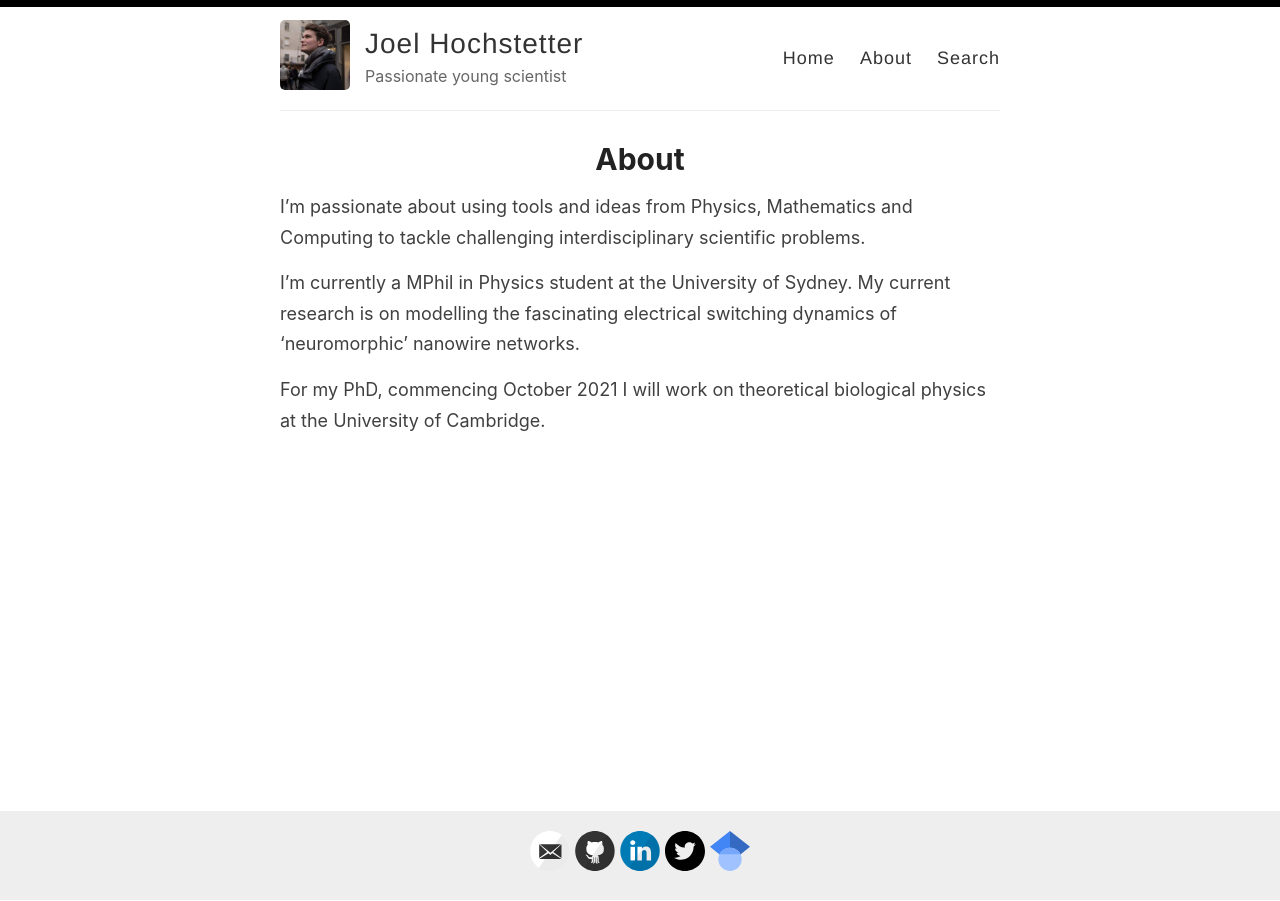
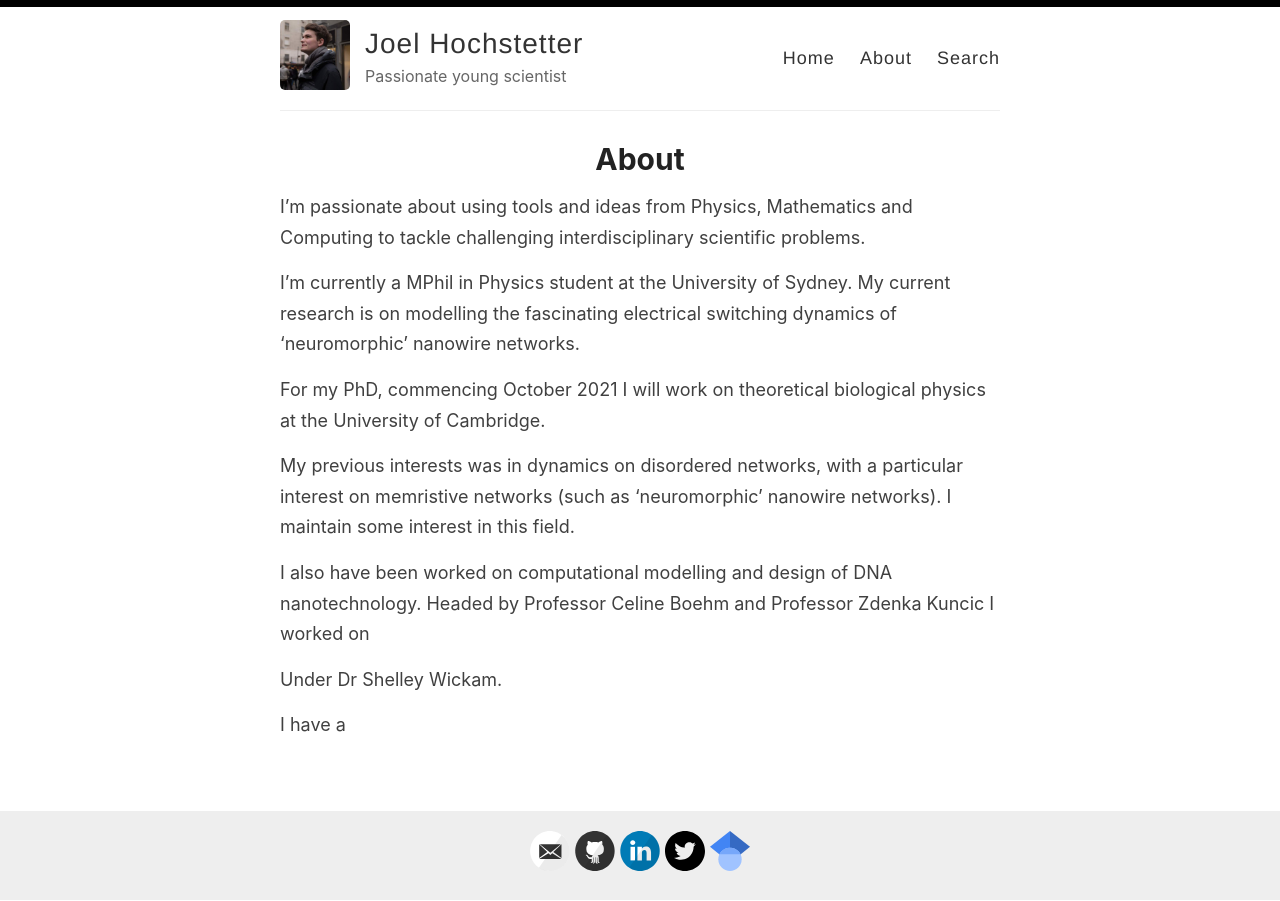
Before and after one commit to joelhochstetter/joelhochstetter.github.io, a Jekyll site: the page built from _pages/about.md, in a window 1280 px wide. Built offline with Jekyll 4.4.1, drawn with Linux system fonts in a browser that asks for light colours.

Commit message:
Update files

```diff
--- a/_pages/about.md
+++ b/_pages/about.md
@@ -9,3 +9,17 @@ I'm passionate about using tools and ideas from Physics, Mathematics and Computi
 I'm currently a MPhil in Physics student at the University of Sydney. My current research is on modelling the fascinating electrical switching dynamics of 'neuromorphic' nanowire networks.
 
 For my PhD, commencing October 2021 I will work on theoretical biological physics at the University of Cambridge.
+
+
+
+My previous interests was in dynamics on disordered networks, with a particular interest on memristive networks (such as 'neuromorphic' nanowire networks). I maintain some interest in this field.
+
+I also have been worked on computational modelling and design of DNA nanotechnology. Headed by Professor Celine Boehm and Professor Zdenka Kuncic I worked on
+
+Under Dr Shelley Wickam.
+
+
+
+
+
+I have a
```
